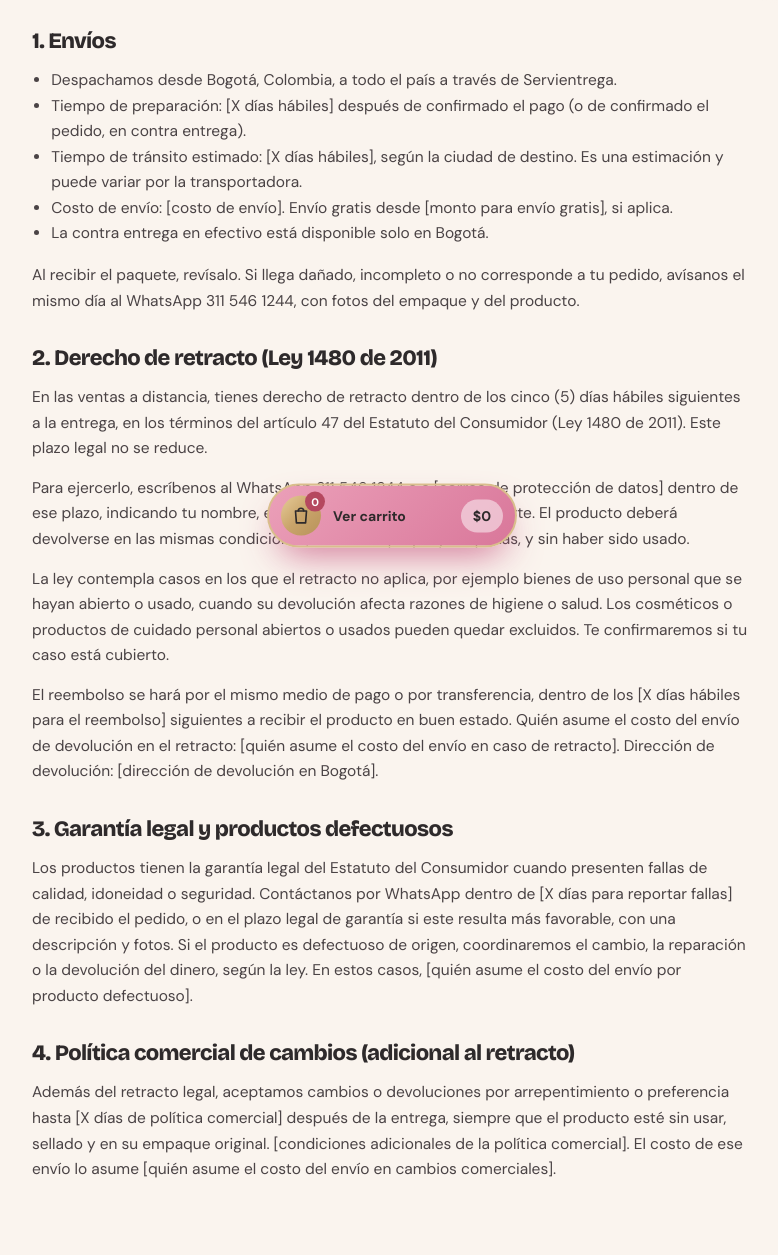
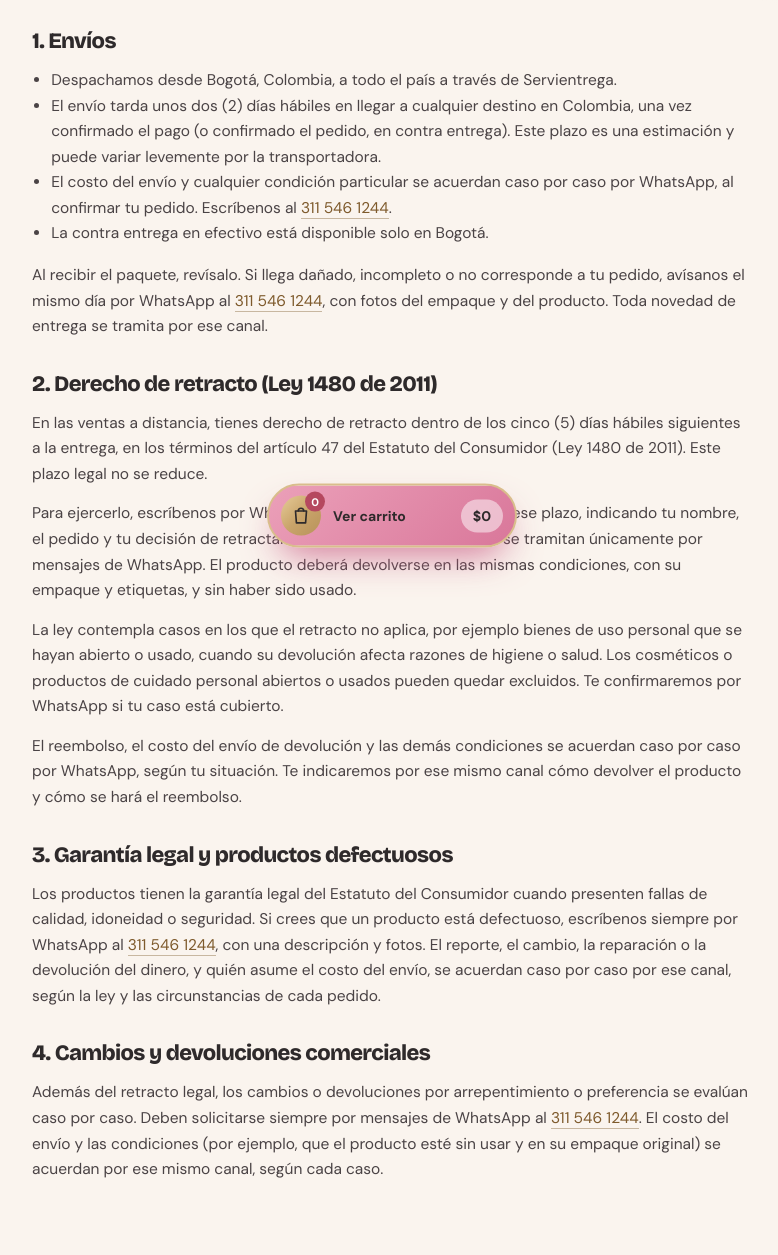
Before and after one commit to vincentfreelancing/tiendabeautyplug, a plain HTML site: page legal/envios-y-devoluciones/index.html in a window 1280 px wide. Shown: the part 326-1581 px from the top of the page, without its empty margins (248-1026 px from the left). Drawn offline with nearby package versions, Linux system fonts and the light colour scheme.

Commit message:
Actualiza envíos y devoluciones con plazos y WhatsApp
El envío a toda Colombia queda en unos 2 días hábiles; costos, cambios,
retracto y reportes de fallas se tramitan caso por caso por WhatsApp.

```diff
--- a/legal/envios-y-devoluciones/index.html
+++ b/legal/envios-y-devoluciones/index.html
@@ -77,24 +77,23 @@
 <h2>1. Envíos</h2>
 <ul>
   <li>Despachamos desde Bogotá, Colombia, a todo el país a través de Servientrega.</li>
-  <li>Tiempo de preparación: [X días hábiles] después de confirmado el pago (o de confirmado el pedido, en contra entrega).</li>
-  <li>Tiempo de tránsito estimado: [X días hábiles], según la ciudad de destino. Es una estimación y puede variar por la transportadora.</li>
-  <li>Costo de envío: [costo de envío]. Envío gratis desde [monto para envío gratis], si aplica.</li>
+  <li>El envío tarda unos dos (2) días hábiles en llegar a cualquier destino en Colombia, una vez confirmado el pago (o confirmado el pedido, en contra entrega). Este plazo es una estimación y puede variar levemente por la transportadora.</li>
+  <li>El costo del envío y cualquier condición particular se acuerdan caso por caso por WhatsApp, al confirmar tu pedido. Escríbenos al <a href="https://wa.me/573115461244">311 546 1244</a>.</li>
   <li>La contra entrega en efectivo está disponible solo en Bogotá.</li>
 </ul>
-<p>Al recibir el paquete, revísalo. Si llega dañado, incompleto o no corresponde a tu pedido, avísanos el mismo día al WhatsApp 311 546 1244, con fotos del empaque y del producto.</p>
+<p>Al recibir el paquete, revísalo. Si llega dañado, incompleto o no corresponde a tu pedido, avísanos el mismo día por WhatsApp al <a href="https://wa.me/573115461244">311 546 1244</a>, con fotos del empaque y del producto. Toda novedad de entrega se tramita por ese canal.</p>
 
 <h2>2. Derecho de retracto (Ley 1480 de 2011)</h2>
 <p>En las ventas a distancia, tienes derecho de retracto dentro de los cinco (5) días hábiles siguientes a la entrega, en los términos del artículo 47 del Estatuto del Consumidor (Ley 1480 de 2011). Este plazo legal no se reduce.</p>
-<p>Para ejercerlo, escríbenos al WhatsApp 311 546 1244 o a [correo de protección de datos] dentro de ese plazo, indicando tu nombre, el pedido y tu decisión de retractarte. El producto deberá devolverse en las mismas condiciones, con su empaque y etiquetas, y sin haber sido usado.</p>
-<p>La ley contempla casos en los que el retracto no aplica, por ejemplo bienes de uso personal que se hayan abierto o usado, cuando su devolución afecta razones de higiene o salud. Los cosméticos o productos de cuidado personal abiertos o usados pueden quedar excluidos. Te confirmaremos si tu caso está cubierto.</p>
-<p>El reembolso se hará por el mismo medio de pago o por transferencia, dentro de los [X días hábiles para el reembolso] siguientes a recibir el producto en buen estado. Quién asume el costo del envío de devolución en el retracto: [quién asume el costo del envío en caso de retracto]. Dirección de devolución: [dirección de devolución en Bogotá].</p>
+<p>Para ejercerlo, escríbenos por WhatsApp al <a href="https://wa.me/573115461244">311 546 1244</a> dentro de ese plazo, indicando tu nombre, el pedido y tu decisión de retractarte. Las solicitudes de retracto se tramitan únicamente por mensajes de WhatsApp. El producto deberá devolverse en las mismas condiciones, con su empaque y etiquetas, y sin haber sido usado.</p>
+<p>La ley contempla casos en los que el retracto no aplica, por ejemplo bienes de uso personal que se hayan abierto o usado, cuando su devolución afecta razones de higiene o salud. Los cosméticos o productos de cuidado personal abiertos o usados pueden quedar excluidos. Te confirmaremos por WhatsApp si tu caso está cubierto.</p>
+<p>El reembolso, el costo del envío de devolución y las demás condiciones se acuerdan caso por caso por WhatsApp, según tu situación. Te indicaremos por ese mismo canal cómo devolver el producto y cómo se hará el reembolso.</p>
 
 <h2>3. Garantía legal y productos defectuosos</h2>
-<p>Los productos tienen la garantía legal del Estatuto del Consumidor cuando presenten fallas de calidad, idoneidad o seguridad. Contáctanos por WhatsApp dentro de [X días para reportar fallas] de recibido el pedido, o en el plazo legal de garantía si este resulta más favorable, con una descripción y fotos. Si el producto es defectuoso de origen, coordinaremos el cambio, la reparación o la devolución del dinero, según la ley. En estos casos, [quién asume el costo del envío por producto defectuoso].</p>
+<p>Los productos tienen la garantía legal del Estatuto del Consumidor cuando presenten fallas de calidad, idoneidad o seguridad. Si crees que un producto está defectuoso, escríbenos siempre por WhatsApp al <a href="https://wa.me/573115461244">311 546 1244</a>, con una descripción y fotos. El reporte, el cambio, la reparación o la devolución del dinero, y quién asume el costo del envío, se acuerdan caso por caso por ese canal, según la ley y las circunstancias de cada pedido.</p>
 
-<h2>4. Política comercial de cambios (adicional al retracto)</h2>
-<p>Además del retracto legal, aceptamos cambios o devoluciones por arrepentimiento o preferencia hasta [X días de política comercial] después de la entrega, siempre que el producto esté sin usar, sellado y en su empaque original. [condiciones adicionales de la política comercial]. El costo de ese envío lo asume [quién asume el costo del envío en cambios comerciales].</p>
+<h2>4. Cambios y devoluciones comerciales</h2>
+<p>Además del retracto legal, los cambios o devoluciones por arrepentimiento o preferencia se evalúan caso por caso. Deben solicitarse siempre por mensajes de WhatsApp al <a href="https://wa.me/573115461244">311 546 1244</a>. El costo del envío y las condiciones (por ejemplo, que el producto esté sin usar y en su empaque original) se acuerdan por ese mismo canal, según cada caso.</p>
 
 </div></main>
 <footer>
```
Also changed, not shown: legal/terminos/index.html (+2 -2 lines), scripts/legal-bodies.mjs (+11 -12 lines).
